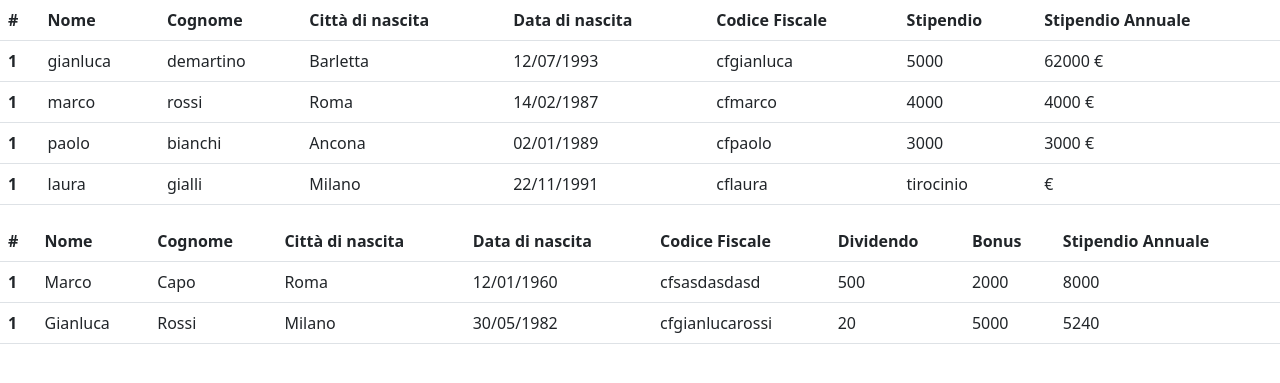
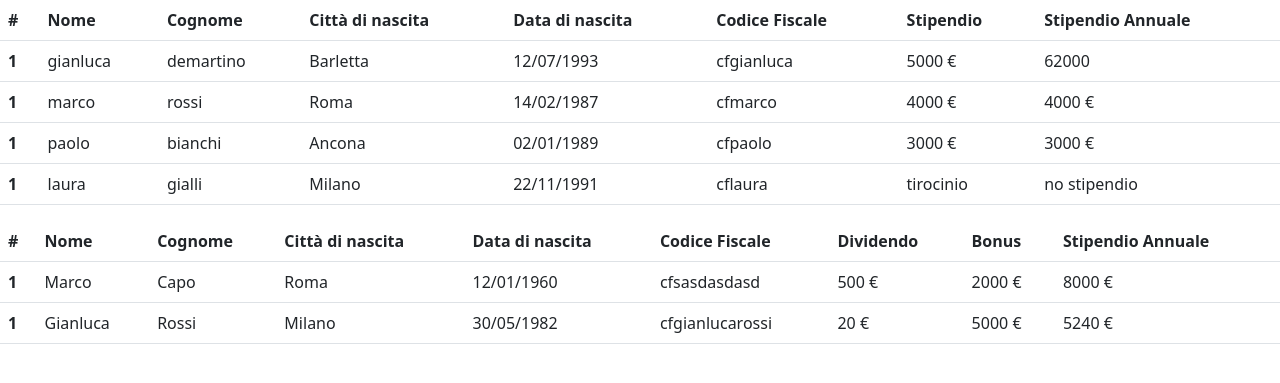
Before and after one commit to gdemartino93/php-oop-3, a PHP site: page / in a window 1280 px wide. Shown: the top 383 px of the page. Run offline with PHP 8.4, Linux system fonts and the light colour scheme.

Commit message:
some check on null

```diff
--- a/Classes/Capo.php
+++ b/Classes/Capo.php
@@ -12,16 +12,16 @@ class Capo extends Persona{
         $this-> dividendo = $dividendo;
     }
     public function getDividendo(){
-        return $this->dividendo;
+        return $this->dividendo . " €";
     }
     public function setBonus($bonus){
         $this-> $bonus = $bonus;
     }
     public function getBonus(){
-        return $this-> bonus;
+        return $this-> bonus . " €";
     }
     public function getRedditoAnnuale(){
-        return $this-> getDividendo() * 12 + $this -> getBonus();
+        return $this-> getDividendo() * 12 + $this -> getBonus() . " €";
     }
 }
 
--- a/Classes/Impiegato.php
+++ b/Classes/Impiegato.php
@@ -18,7 +18,7 @@ class Impiegato extends Persona{
     }
     public function getStipendioMensile(){
         if ($this->stipendio ->getMensile()){
-            return $this-> stipendio -> getMensile();
+            return $this-> stipendio -> getMensile() . " €";
         } else return "tirocinio";
     }
     public function getStipendioAnnuale(){
@@ -30,7 +30,9 @@ class Impiegato extends Persona{
         }
         elseif ( $this->stipendio ->getQuattordicesima()){
             return $this-> stipendio -> getMensile() * 12 + $this->stipendio ->getQuattordicesima();
-        }else return $this->stipendio -> getMensile();
+        }elseif ($this-> stipendio ->getMensile() == null){
+            return "no stipendio";
+        } else return $this->stipendio -> getMensile() . " €";
 
     }
 }
--- a/index.php
+++ b/index.php
@@ -49,7 +49,7 @@
       <td><?php echo $impiegato -> getDataDiNascita() ?></td>
       <td><?php echo $impiegato -> getCf() ?></td>
       <td><?php echo $impiegato -> getStipendioMensile()  ?></td>
-      <td><?php echo $impiegato -> getStipendioAnnuale()  ?> &euro;</td>
+      <td><?php echo $impiegato -> getStipendioAnnuale()  ?> </td>
 
     </tr>
 
```
